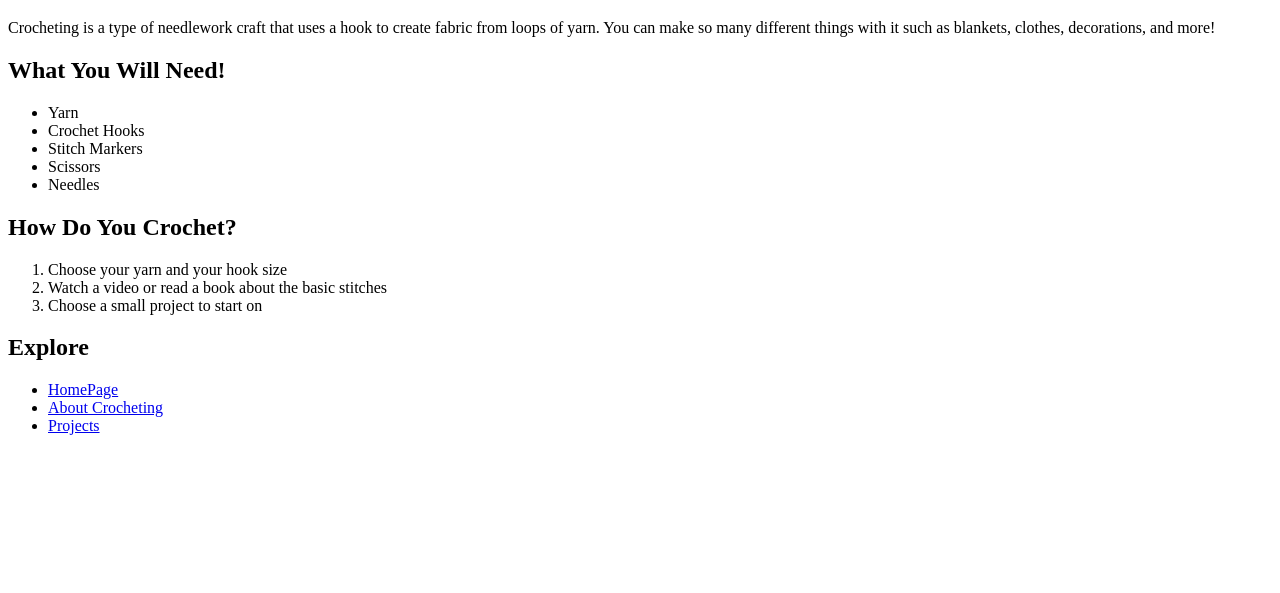
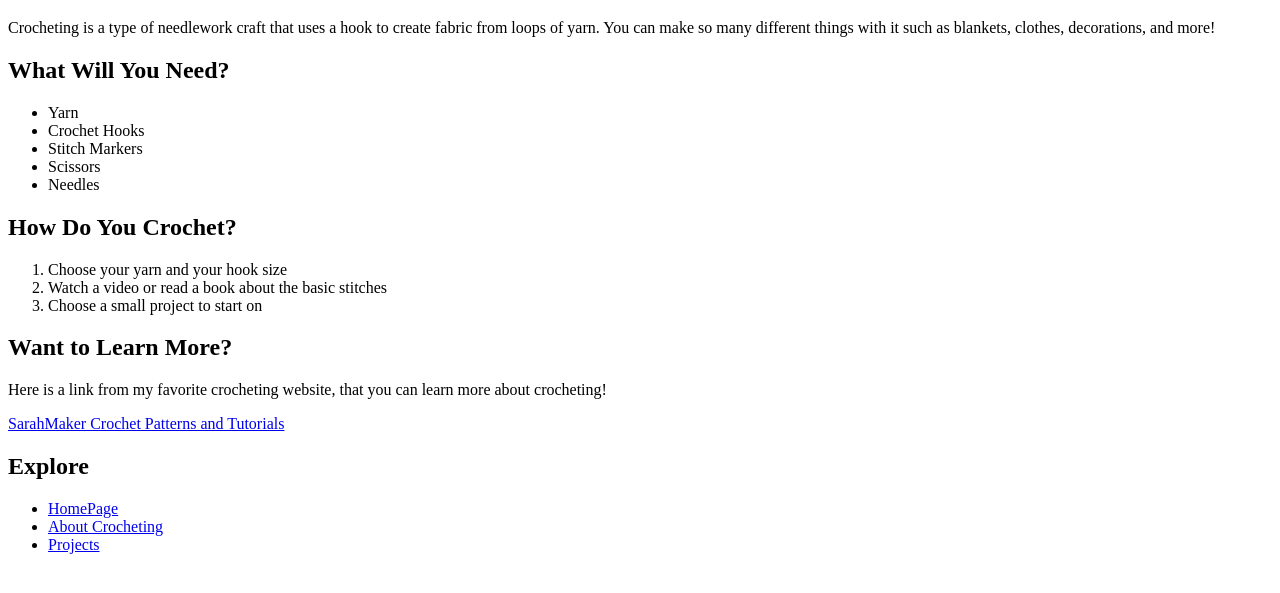
Before and after one commit to abertram05/Lab-2---Hyperlinks, a plain HTML site: page about.html in a window 1280 px wide. Shown: the part 61-654 px from the top of the page. Drawn offline with Linux system fonts and the light colour scheme.

Commit message:
Added an external link to the about page. Also did some simple edits.

```diff
--- a/about.html
+++ b/about.html
@@ -8,7 +8,7 @@
         <h1>What is Crocheting?</h1>
         <p>Crocheting is a type of needlework craft that uses a hook to create fabric from loops of yarn. You can make so many different things with it such as blankets, clothes, decorations, and more!</p>
 
-        <h2>What You Will Need!</h2>
+        <h2>What Will You Need?</h2>
         <ul>
             <li>Yarn</li>
             <li>Crochet Hooks</li>
@@ -24,6 +24,10 @@
             <li>Choose a small project to start on</li>
         </ol>
 
+        <h2>Want to Learn More?</h2>
+            <p>Here is a link from my favorite crocheting website, that you can learn more about crocheting!</p>
+            <a href="https://sarahmaker.com/what-is-crochet/">SarahMaker Crochet Patterns and Tutorials</a>
+
         <h2>Explore</h2>
         <ul>
             <li><a href="file:///C:/Users/abert/OneDrive/Documents/Desktop/Lab-2---Hyperlinks/index.html">HomePage</a></li>
```
